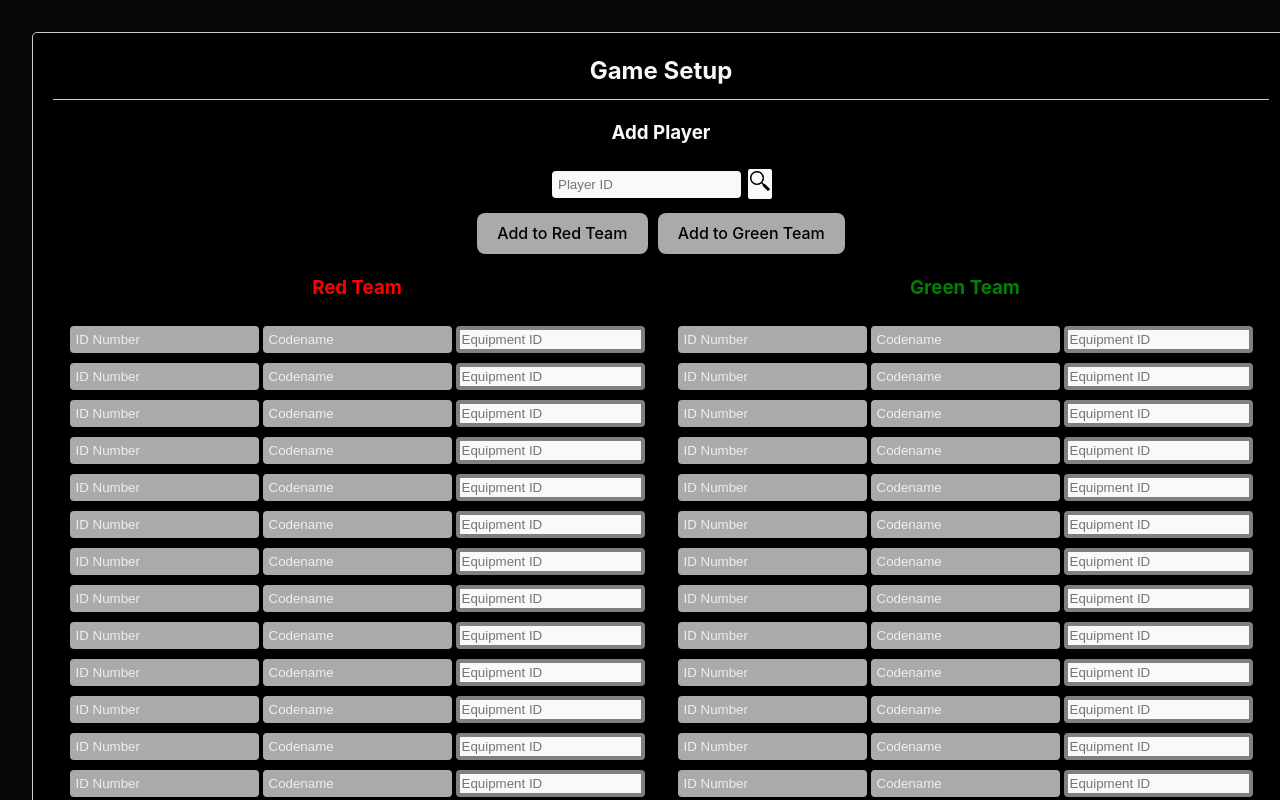
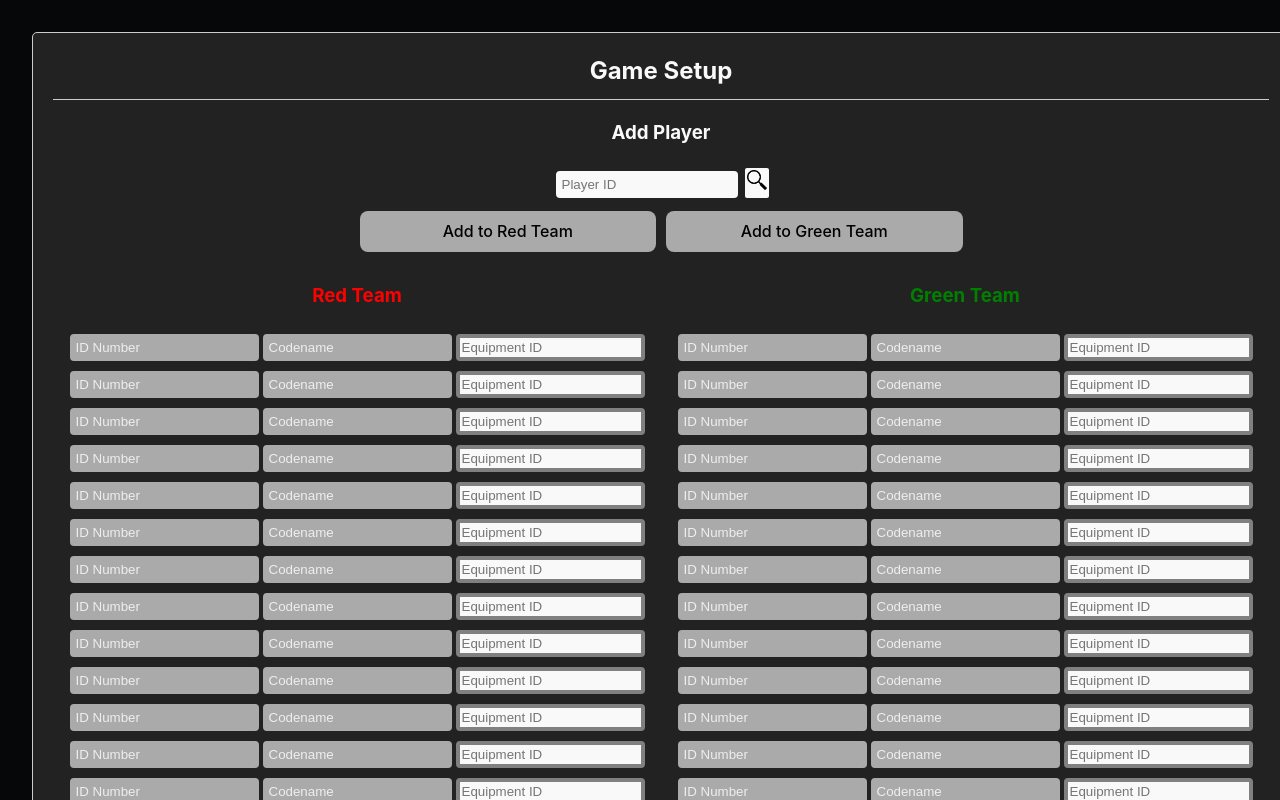
Before and after one commit to QuantumRangers-SE-Team-10/lasertech-frontend, a React (Vite) app: page /onboarding in a window 1280 px wide. Shown: the top 800 px of the page. Built offline with nearby package versions, Linux system fonts and the light colour scheme.

Commit message:
minor checks and centering two buttons

```diff
--- a/pages/onboarding.jsx
+++ b/pages/onboarding.jsx
@@ -21,12 +21,13 @@ const Onboarding = () => {
   );
   const [selectedTeam, setSelectedTeam] = useState("Red");
   const [codename, setCodename] = useState("");
-  const [redteamindex, setRedTeamIndex] = useState(0);
-  const [greenteamindex, setGreenTeamIndex] = useState(0);
+  const [redTeamIndex, setRedTeamIndex] = useState(0);
+  const [greenTeamIndex, setGreenTeamIndex] = useState(0);
   const [equipmentId, setEquipmentId] = useState("");
-  const [isValid, setIsValid] = useState(true);
+  // const [isValid, setIsValid] = useState(true);
   const [showCodeName, setShowCodeName] = useState(false);
   const [isAddButtonDisabled, setAddButtonDisabled] = useState(true);
+  const [isCodenameInputDisabled, setCodenameInputDisabled] = useState(true);
   // const [fetchedCodename, setFetchedCodename] = useState('');
 
   const handleEquipmentIdChange = (e, team, index) => {
@@ -46,10 +47,12 @@ const Onboarding = () => {
         // setFetchedCodename(player.codename);
         setCodename(player.codename);
         setShowCodeName(true);
+        setCodenameInputDisabled(true);
       } else {
         // setFetchedCodename('');
         setCodename("");
         setShowCodeName(true);
+        setCodenameInputDisabled(false);
       }
     } catch (error) {
       console.error("Error fetching codename:", error);
@@ -156,22 +159,29 @@ const Onboarding = () => {
       console.log("Invalid player");
       return;
     }
+    const playerIds = [...redTeamPlayers, ...greenTeamPlayers]
+      .map((player) => player.playerID);
+    if (playerIds.includes(playerID)) {
+      // TODO: Handle this case
+      console.log("Player ID already exists");
+      return;
+    }
     const newPlayer = { playerID, codename };
     if (selectedTeam === "Red") {
-      if (redteamindex !== -1) {
+      if (redTeamIndex !== -1) {
         const updatedRedTeamPlayers = [...redTeamPlayers];
-        updatedRedTeamPlayers[redteamindex] = newPlayer; // Update existing player
+        updatedRedTeamPlayers[redTeamIndex] = newPlayer; // Update existing player
         setRedTeamPlayers(updatedRedTeamPlayers);
-        setRedTeamIndex(redteamindex + 1);
+        setRedTeamIndex(redTeamIndex + 1);
       } else {
         console.log("Player not found in the Red Team");
       }
     } else if (selectedTeam === "Green") {
-      if (greenteamindex !== -1) {
+      if (greenTeamIndex !== -1) {
         const updatedGreenTeamPlayers = [...greenTeamPlayers];
-        updatedGreenTeamPlayers[greenteamindex] = newPlayer; // Update existing player
+        updatedGreenTeamPlayers[greenTeamIndex] = newPlayer; // Update existing player
         setGreenTeamPlayers(updatedGreenTeamPlayers);
-        setGreenTeamIndex(greenteamindex + 1);
+        setGreenTeamIndex(greenTeamIndex + 1);
       } else {
         console.log("Player not found in the Green Team");
       }
@@ -211,9 +221,9 @@ const Onboarding = () => {
     filteredPlayers.forEach((player) => {
       if (player.equipmentId) {
         if (player.team === "Red") {
-          setEquipmentID(redteamindex, player.equipmentId, "Red");
+          setEquipmentID(redTeamIndex, player.equipmentId, "Red");
         } else if (player.team === "Green") {
-          setEquipmentID(greenteamindex, player.equipmentId, "Green");
+          setEquipmentID(greenTeamIndex, player.equipmentId, "Green");
         }
       }
     });
@@ -262,19 +272,32 @@ const Onboarding = () => {
                 onChange={(e) => setCodename(e.target.value)}
                 placeholder="Enter Codename"
                 style={{
-                  backgroundColor: isAddButtonDisabled ? "#aaa" : "#f9f9f9",
-                  borderColor: isAddButtonDisabled ? "#aaa" : "#f9f9f9",
+                  backgroundColor: isCodenameInputDisabled ? "#aaa" : "#f9f9f9",
+                  borderColor: isCodenameInputDisabled ? "#aaa" : "#f9f9f9",
                 }}
+                disabled={isCodenameInputDisabled}
               />
             </div>
           )}
-          <div className="add-button-container">
+          <div
+            className="add-button-container"
+            style={{
+              display: "grid",
+              grid: "repeat(2, auto) / repeat(12, 1fr)",
+            }}
+          >
+            <span
+              style={{
+                gridColumn: "span 3",
+              }}
+            ></span>
             <button
               id="add-red-team"
               onClick={handleAddToRedTeam}
               disabled={isAddButtonDisabled}
               style={{
                 backgroundColor: isAddButtonDisabled ? "#aaa" : "#f9f9f9",
+                gridColumn: "span 3",
               }}
             >
               Add to Red Team
@@ -285,8 +308,14 @@ const Onboarding = () => {
               disabled={isAddButtonDisabled}
               style={{
                 backgroundColor: isAddButtonDisabled ? "#aaa" : "#f9f9f9",
+                gridColumn: "span 3",
               }}
             >
+              <span
+                style={{
+                  gridColumn: "span 3",
+                }}
+              ></span>
               Add to Green Team
             </button>
           </div>
--- a/src/css/onboarding.css
+++ b/src/css/onboarding.css
@@ -7,7 +7,7 @@
   /* border: 1px solid #000; */
   border-radius: 5px;
   /* background-color: #f9f9f9; */
-  background-color: #000;
+  background-color: #222;
   margin-bottom: 20px;
 }
 
@@ -75,12 +75,16 @@ input[type="number"] {
   justify-content: center;
   align-items: center;
   margin-bottom: 10px;
-  margin-right: 0px;
+}
+
+.player-input input[type="number"] {
+  width: 170px;
+  margin-bottom: 3px;
 }
 
 .player-input input[type="text"] {
+  width: 200px;
   margin-bottom: 10px;
-  margin-right: 25px;
 }
 
 .magnify-icon {
@@ -108,7 +112,6 @@ input[type="number"] {
 }
 
 input {
-  /* width: 100%; */
   padding: 2px;
   margin: 5px 2px;
   border: 4px solid #f9f9f9;
```
